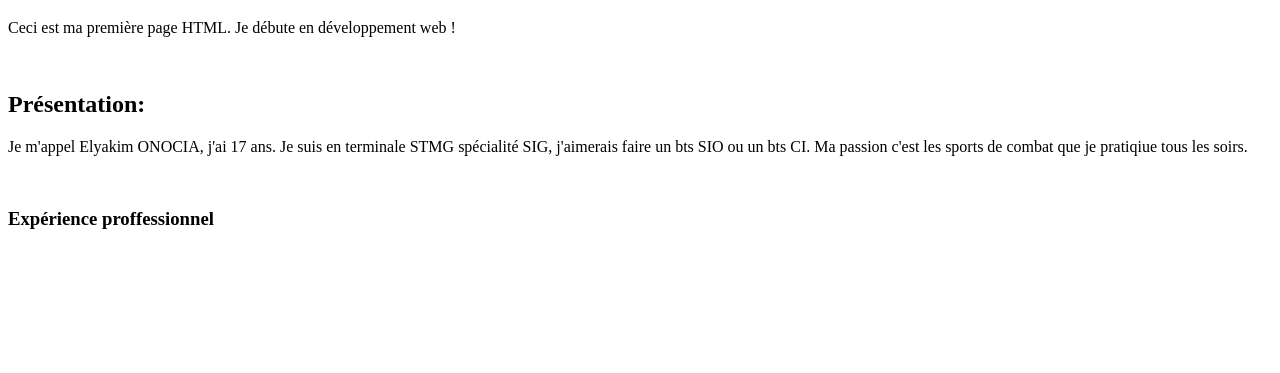
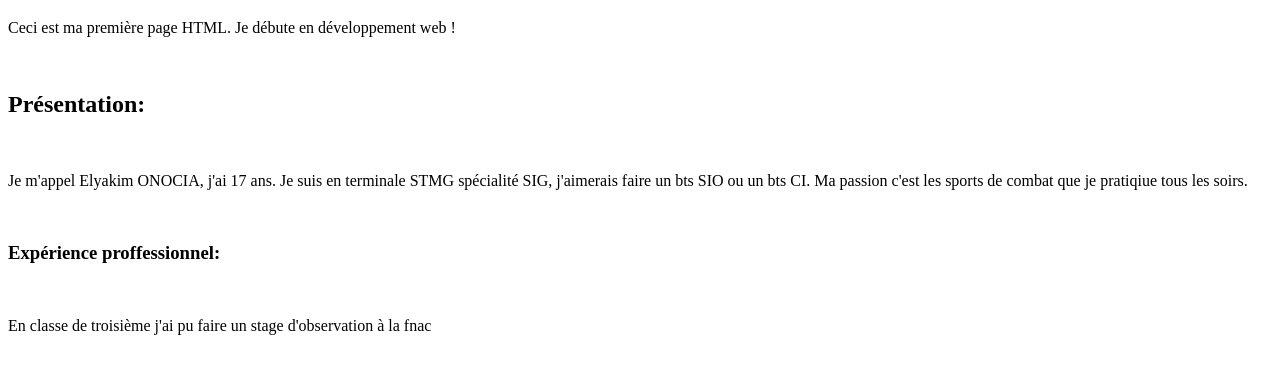
Before and after one commit to Elyakimo/portfolio, a plain HTML site: page index.html in a window 1280 px wide. Shown: the part 61-434 px from the top of the page. Drawn offline with Linux system fonts and the light colour scheme.

Commit message:
Update index.html

```diff
--- a/index.html
+++ b/index.html
@@ -8,8 +8,9 @@
 <body>
     <h1>Bienvenue sur mon portfolio</h1>
     <p>Ceci est ma première page HTML. Je débute en développement web !</p><br/>
-    <h2>Présentation:</h2>
+    <h2>Présentation:</h2><br/>
     <p>Je m'appel Elyakim ONOCIA, j'ai 17 ans. Je suis en terminale STMG spécialité SIG, j'aimerais faire un bts SIO ou un bts CI. Ma passion c'est les sports de combat que je pratiqiue tous les soirs.</p><br/>
-    <h3>Expérience proffessionnel</h3>
+    <h3>Expérience proffessionnel:</h3><br/>
+    <p>En classe de troisième j'ai pu faire un stage d'observation à la fnac</p>
 </body>
 </html>
```
